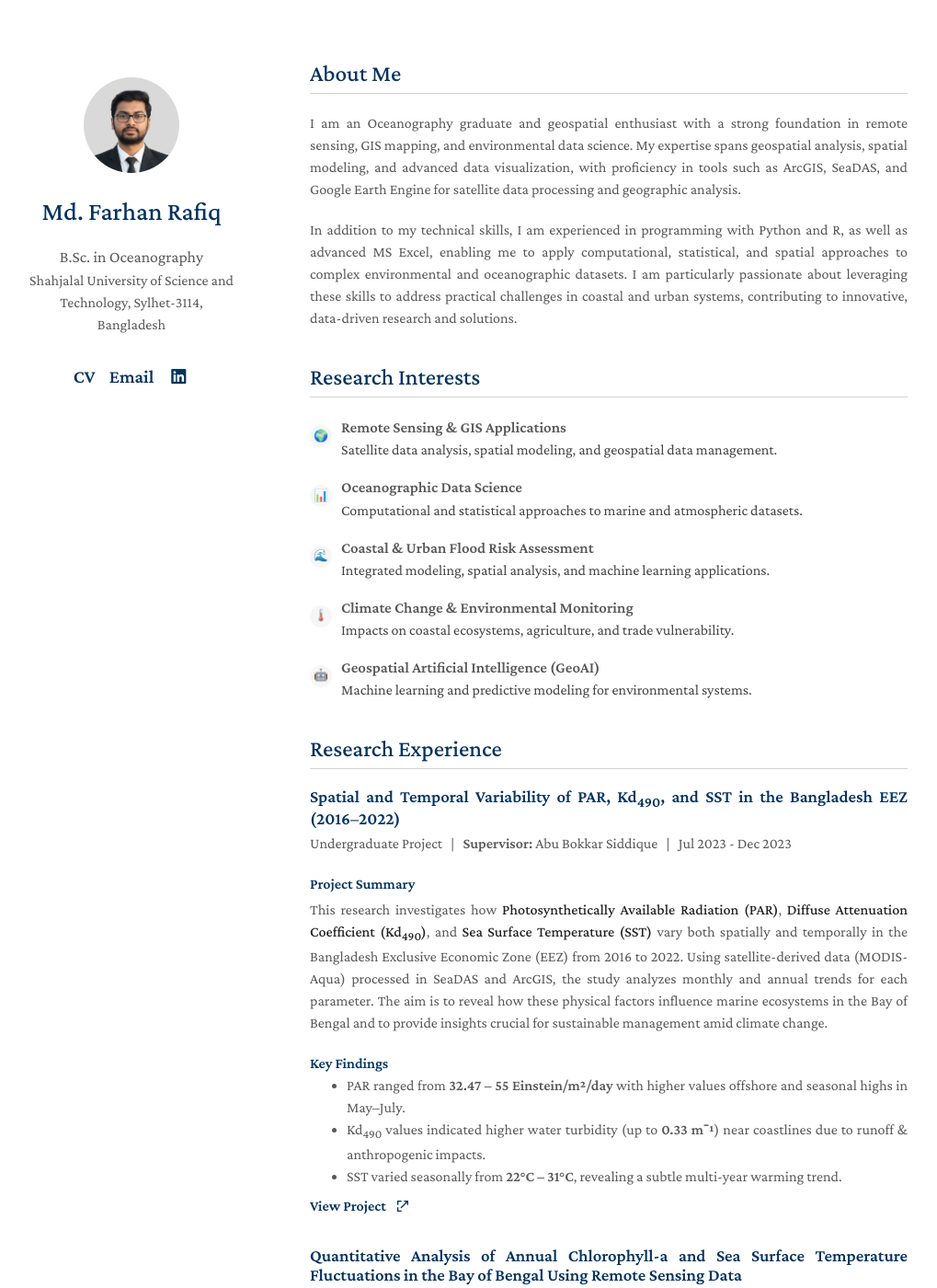
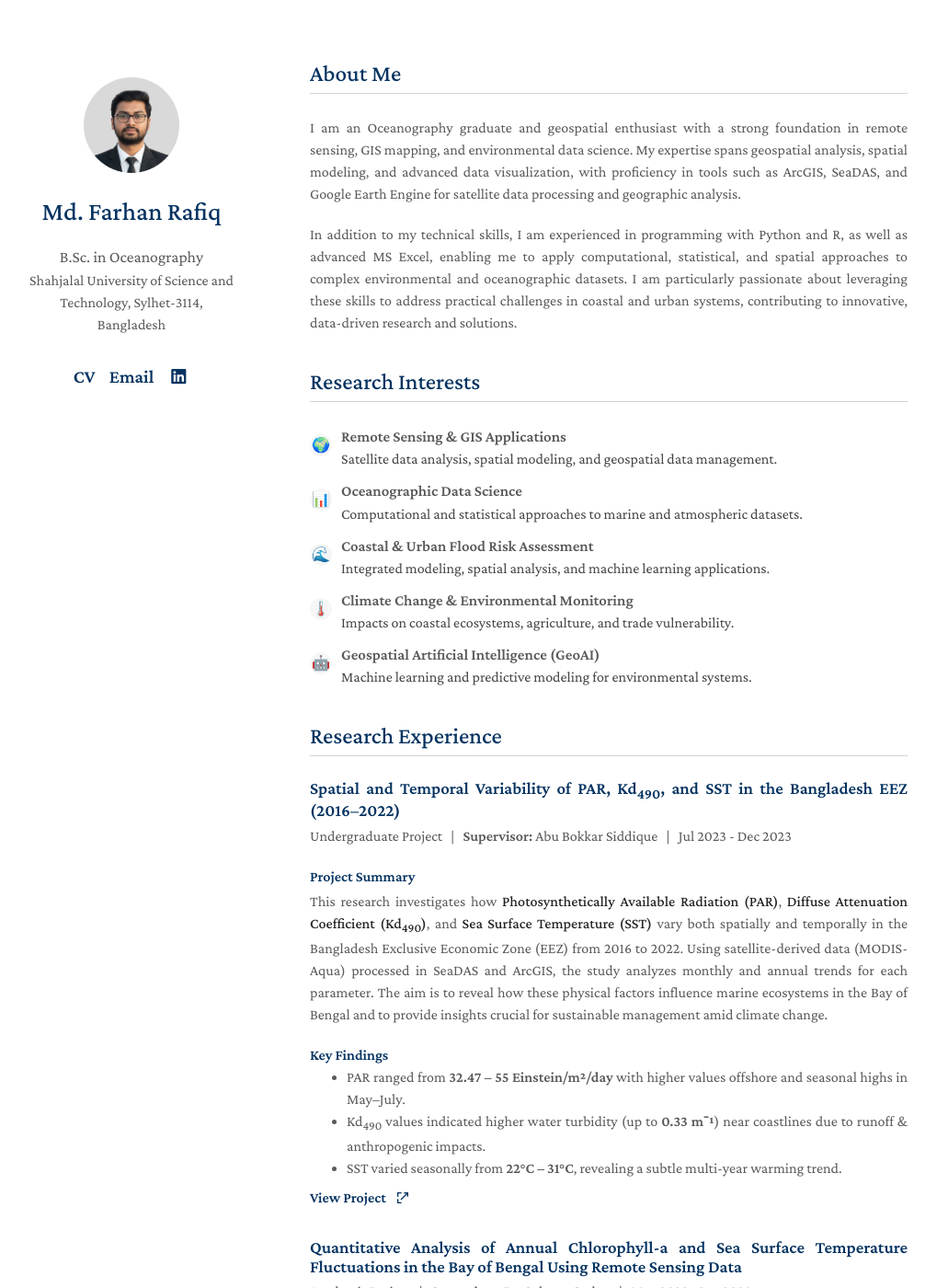
Before and after one commit to farhan-rafiq/farhan-rafiq.github.io, a Jekyll site: the page built from index.md, in a window 1280 px wide and 1400 px high. Shown: the whole window at 92% size, without its empty margins (133-1152 px from the left). Built offline with Jekyll 4.4.1, drawn with Linux system fonts in a browser that asks for light colours; a style sheet for code colours, icons or effects is not loaded.

Commit message:
space reduce

```diff
--- a/index.md
+++ b/index.md
@@ -12,7 +12,7 @@ layout: homepage
   h2 {
     border-bottom: 1.5px solid #d3d3d3; /* light gray line */
     padding-bottom: 0.3em;
-    margin-bottom: 0.8em;
+    margin-bottom: 01em;
     display: block;
     width: 100%;/* ensures line spans full width */
   }
@@ -36,8 +36,8 @@ layout: homepage
 <h2>Research Interests</h2>
 
 <ul style="list-style:none; padding-left:0;">
-  <li style="margin-bottom:16px; display:flex; align-items:flex-start;">
-    <span style="width:24px; height:24px; display:flex; align-items:center; justify-content:center; background:#f6f6f6; border-radius:50%; font-size:.8em; margin-right:10px; flex-shrink:0; margin-top:10px;">
+  <li style="margin-bottom:10px; display:flex; align-items:flex-start;">
+    <span style="width:24px; height:24px; display:flex; align-items:center; justify-content:center; background:#f6f6f6; border-radius:50%; font-size:1em; margin-right:10px; flex-shrink:0; margin-top:10px;">
       🌍
     </span>
     <div>
@@ -45,8 +45,8 @@ layout: homepage
       <div style="color:#444;">Satellite data analysis, spatial modeling, and geospatial data management.</div>
     </div>
   </li>
-  <li style="margin-bottom:16px; display:flex; align-items:flex-start;">
-    <span style="width:24px; height:24px; display:flex; align-items:center; justify-content:center; background:#f6f6f6; border-radius:50%; font-size:.8em; margin-right:10px; flex-shrink:0; margin-top:10px;">
+  <li style="margin-bottom:10px; display:flex; align-items:flex-start;">
+    <span style="width:24px; height:24px; display:flex; align-items:center; justify-content:center; background:#f6f6f6; border-radius:50%; font-size:1em; margin-right:10px; flex-shrink:0; margin-top:10px;">
       📊
     </span>
     <div>
@@ -54,8 +54,8 @@ layout: homepage
       <div style="color:#444;">Computational and statistical approaches to marine and atmospheric datasets.</div>
     </div>
   </li>
-  <li style="margin-bottom:16px; display:flex; align-items:flex-start;">
-    <span style="width:24px; height:24px; display:flex; align-items:center; justify-content:center; background:#f6f6f6; border-radius:50%; font-size:.8em; margin-right:10px; flex-shrink:0; margin-top:10px;">
+  <li style="margin-bottom:10px; display:flex; align-items:flex-start;">
+    <span style="width:24px; height:24px; display:flex; align-items:center; justify-content:center; background:#f6f6f6; border-radius:50%; font-size:1em; margin-right:10px; flex-shrink:0; margin-top:10px;">
       🌊
     </span>
     <div>
@@ -63,8 +63,8 @@ layout: homepage
       <div style="color:#444;">Integrated modeling, spatial analysis, and machine learning applications.</div>
     </div>
   </li>
-  <li style="margin-bottom:16px; display:flex; align-items:flex-start;">
-    <span style="width:24px; height:24px; display:flex; align-items:center; justify-content:center; background:#f6f6f6; border-radius:50%; font-size:.8em; margin-right:10px; flex-shrink:0; margin-top:10px;">
+  <li style="margin-bottom:10px; display:flex; align-items:flex-start;">
+    <span style="width:24px; height:24px; display:flex; align-items:center; justify-content:center; background:#f6f6f6; border-radius:50%; font-size:1em; margin-right:10px; flex-shrink:0; margin-top:10px;">
       🌡️
     </span>
     <div>
@@ -72,8 +72,8 @@ layout: homepage
       <div style="color:#444;">Impacts on coastal ecosystems, agriculture, and trade vulnerability.</div>
     </div>
   </li>
-  <li style="margin-bottom:16px; display:flex; align-items:flex-start;">
-    <span style="width:24px; height:24px; display:flex; align-items:center; justify-content:center; background:#f6f6f6; border-radius:50%; font-size:.8em; margin-right:10px; flex-shrink:0; margin-top:10px;">
+  <li style="margin-bottom:10px; display:flex; align-items:flex-start;">
+    <span style="width:24px; height:24px; display:flex; align-items:center; justify-content:center; background:#f6f6f6; border-radius:50%; font-size:1em; margin-right:10px; flex-shrink:0; margin-top:10px;">
       🤖
     </span>
     <div>
```
